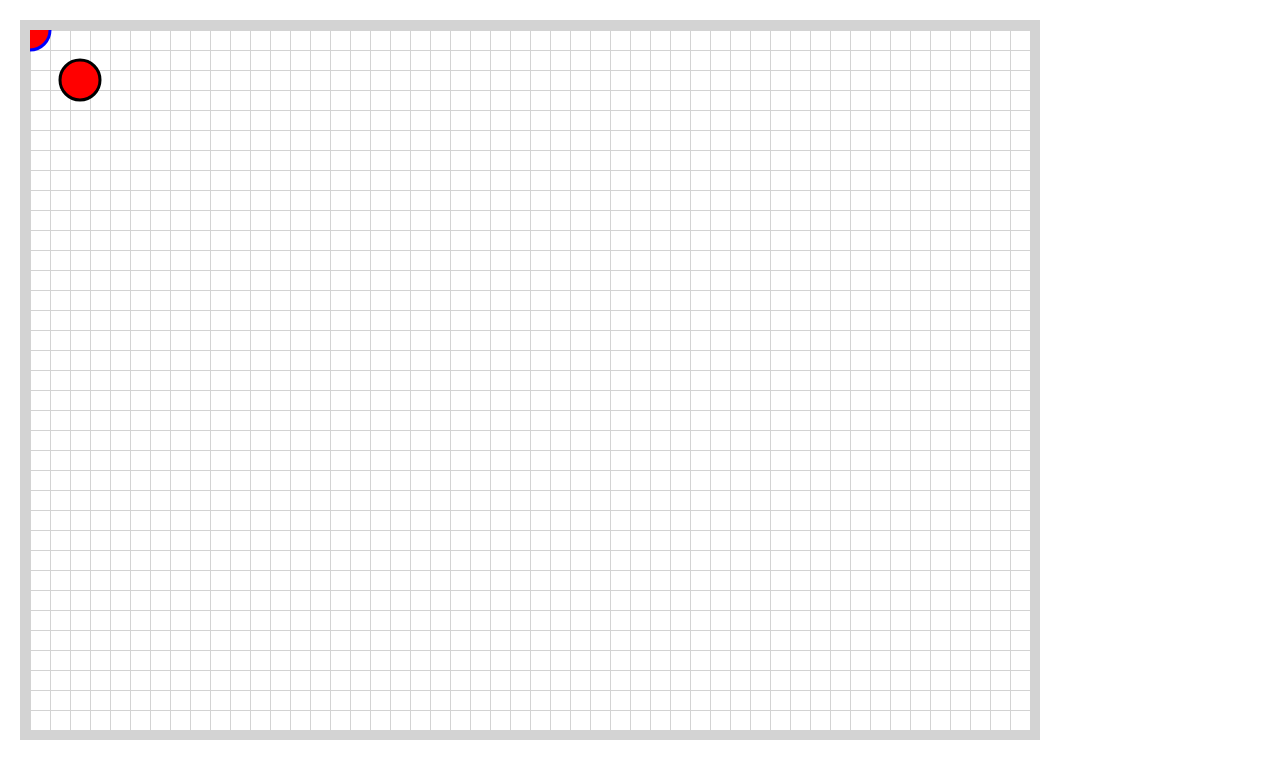
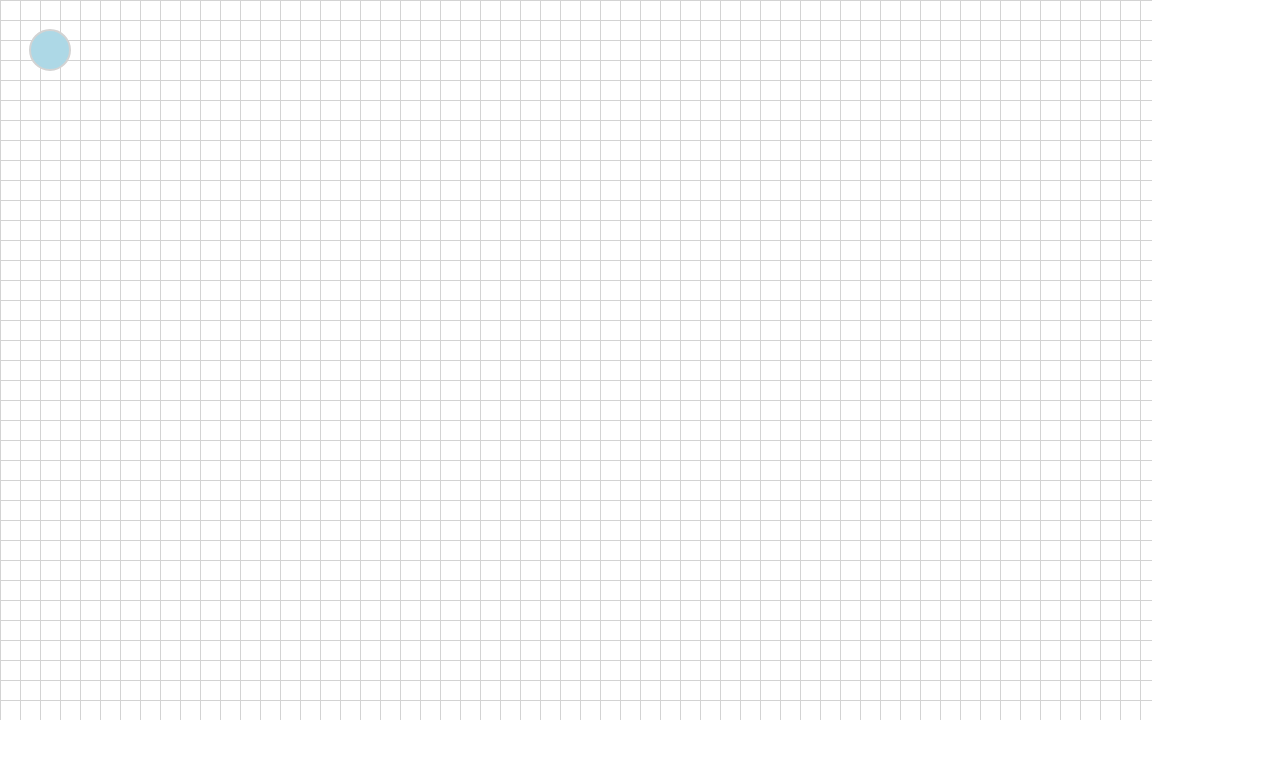
Before and after one commit to petterdaae/graphy, a React (Create React App) app: page / in a window 1280 px wide. Shown: the top 778 px of the page. Built offline with nearby package versions, Linux system fonts and the light colour scheme.

Commit message:
Refactor

```diff
--- a/src/App.tsx
+++ b/src/App.tsx
@@ -2,6 +2,11 @@ import { useState } from "react";
 import Workboard from "./components/Workboard";
 
 const NODE_RADIUS = 20;
+const NODE_FILL = "lightblue";
+const NODE_STROKE = "lightgray";
+const NODE_STROKE_WIDTH = 2;
+const BOARD_WIDTH = 3000;
+const BOARD_HEIGHT = 3000;
 
 function App() {
   const [nodes, setNodes] = useState([[50, 50, 0]]);
@@ -13,6 +18,11 @@ function App() {
         }}
         nodes={nodes}
         nodeRadius={NODE_RADIUS}
+        nodeFill={NODE_FILL}
+        nodeStroke={NODE_STROKE}
+        nodeStrokeWidth={NODE_STROKE_WIDTH}
+        boardWidth={BOARD_WIDTH}
+        boardHeight={BOARD_HEIGHT}
       />
     </div>
   );
--- a/src/components/Workboard.tsx
+++ b/src/components/Workboard.tsx
@@ -2,13 +2,11 @@ import styled from "@emotion/styled";
 import React, { createRef, useCallback } from "react";
 
 const Wrapper = styled.div`
-  margin: 20px;
-  width: 1000px;
-  height: 700px;
+  width: 90vw;
+  height: 90vh;
+
   overflow-x: scroll;
   overflow-y: scroll;
-
-  border: 10px solid lightgray;
 `;
 
 const Board = styled.div`
@@ -25,9 +23,23 @@ interface Props {
   onClick: (x: number, y: number) => void;
   nodes: number[][];
   nodeRadius: number;
+  nodeFill: string;
+  nodeStroke: string;
+  nodeStrokeWidth: number;
+  boardWidth: number;
+  boardHeight: number;
 }
 
-function Workboard({ onClick, nodeRadius, nodes }: Props) {
+function Workboard({
+  onClick,
+  nodeRadius,
+  nodes,
+  nodeFill,
+  nodeStroke,
+  nodeStrokeWidth,
+  boardWidth,
+  boardHeight,
+}: Props) {
   const wrapperRef = createRef<HTMLDivElement>();
   const boardRef = createRef<HTMLDivElement>();
   const onBoardClick = useCallback(
@@ -47,24 +59,16 @@ function Workboard({ onClick, nodeRadius, nodes }: Props) {
   return (
     <Wrapper ref={wrapperRef}>
       <Board ref={boardRef} onClick={onBoardClick}>
-        <svg height="3000" width="3000">
-          <circle
-            cx={0}
-            cy={0}
-            r={20}
-            stroke="blue"
-            strokeWidth="3"
-            fill="red"
-          />
+        <svg height={boardHeight} width={boardWidth}>
           {nodes.map((node) => (
             <circle
               key={node[2]}
               cx={node[0]}
               cy={node[1]}
               r={nodeRadius}
-              stroke="black"
-              strokeWidth="3"
-              fill="red"
+              stroke={nodeStroke}
+              strokeWidth={nodeStrokeWidth}
+              fill={nodeFill}
             />
           ))}
         </svg>
```
